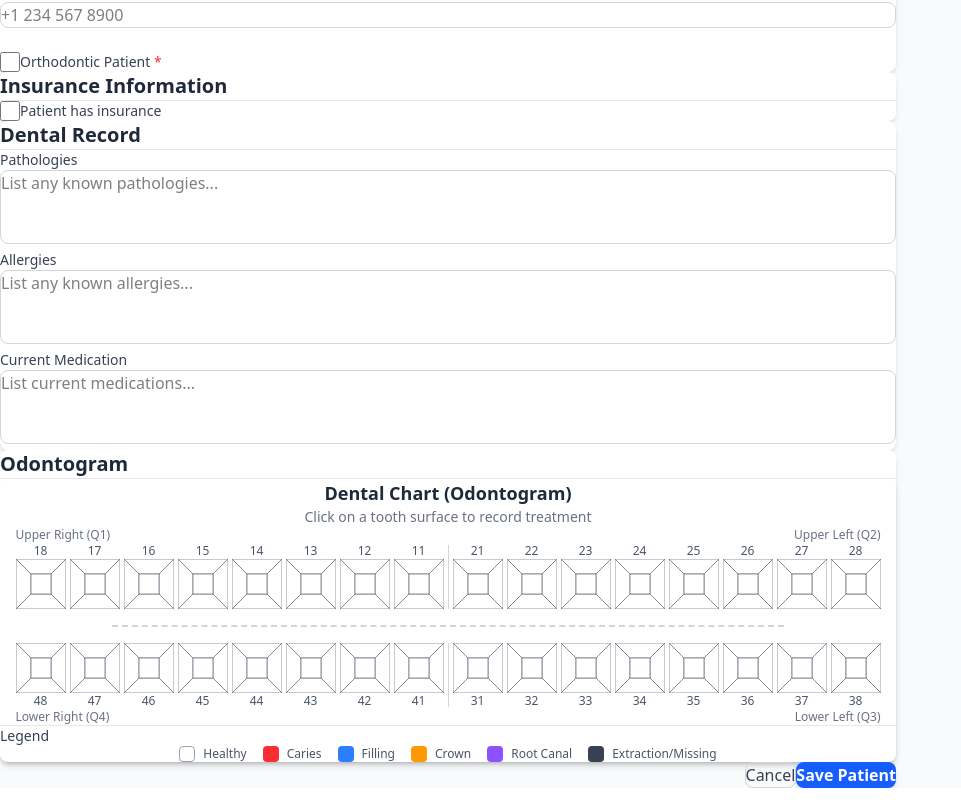
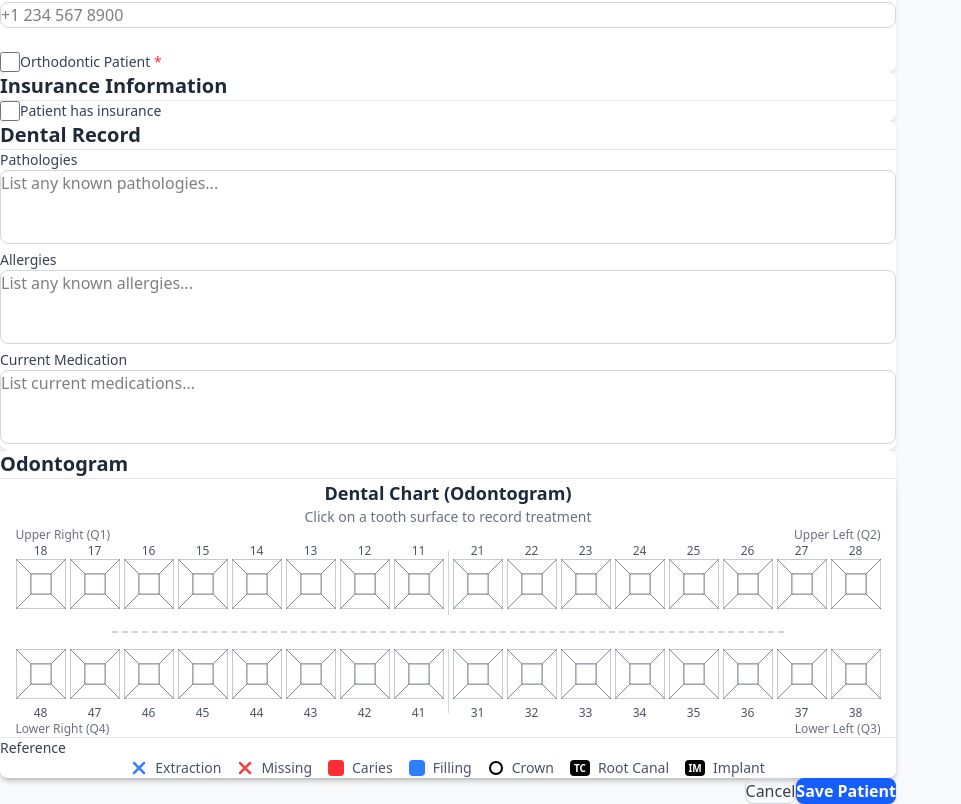
Before and after one commit to SofiaCantalupi/odonto-manager-app, an Angular app: page /patients/new in a window 1280 px wide. Shown: the part 403-1207 px from the top of the page, without its empty margins (0-961 px from the left). Built offline with nearby package versions, Linux system fonts and the light colour scheme.

Commit message:
enhance treatment representation with new types and visual configurations

```diff
--- a/src/app/odontogram/dental-types.ts
+++ b/src/app/odontogram/dental-types.ts
@@ -17,13 +17,104 @@ export type ToothSurface =
  * Types of dental treatments/conditions
  */
 export type TreatmentType =
-  | 'caries'      // Tooth decay (red)
-  | 'extraction'  // Tooth removed (dark gray)
-  | 'crown'       // Crown placed (gold)
-  | 'endodontics' // Root canal treatment (purple)
-  | 'implant'     // Dental implant (blue)
-  | 'missing'     // Tooth missing (dark gray)
-  | 'filling';    // Filling placed (blue)
+  | 'extraction'  // Tooth extracted (blue cross)
+  | 'missing'     // Tooth missing (red cross)
+  | 'caries'      // Tooth decay (red fill - surface)
+  | 'root-canal'  // Root canal treatment (label TC)
+  | 'crown'       // Crown placed (black circle outline)
+  | 'filling'     // Filling/Obturacion (blue fill - surface)
+  | 'implant';    // Dental implant (label IM)
+
+/**
+ * Treatment scope - determines how the treatment is visually applied
+ */
+export type TreatmentScope = 'surface' | 'whole-tooth';
+
+/**
+ * Symbol type for whole-tooth treatments
+ */
+export type TreatmentSymbol = 'cross' | 'circle' | 'text-TC' | 'text-IM' | 'none';
+
+/**
+ * Configuration for a treatment type's visual representation
+ */
+export interface TreatmentConfig {
+  /** Display name for the treatment */
+  label: string;
+  /** Whether it applies to a surface or whole tooth */
+  scope: TreatmentScope;
+  /** Color for the treatment (hex or Tailwind class) */
+  color: string;
+  /** Tailwind background class */
+  bgClass: string;
+  /** Tailwind text/stroke class */
+  strokeClass: string;
+  /** Symbol to display for whole-tooth treatments */
+  symbol: TreatmentSymbol;
+}
+
+/**
+ * Configuration mapping for all treatment types
+ * Defines visual rules for each treatment
+ */
+export const TREATMENT_CONFIG: Record<TreatmentType, TreatmentConfig> = {
+  extraction: {
+    label: 'Extraction',
+    scope: 'whole-tooth',
+    color: '#3b82f6', // Blue-500
+    bgClass: 'bg-blue-500',
+    strokeClass: 'stroke-blue-500',
+    symbol: 'cross'
+  },
+  missing: {
+    label: 'Missing',
+    scope: 'whole-tooth',
+    color: '#ef4444', // Red-500
+    bgClass: 'bg-red-500',
+    strokeClass: 'stroke-red-500',
+    symbol: 'cross'
+  },
+  caries: {
+    label: 'Caries',
+    scope: 'surface',
+    color: '#ef4444', // Red-500
+    bgClass: 'bg-red-500',
+    strokeClass: 'stroke-red-500',
+    symbol: 'none'
+  },
+  filling: {
+    label: 'Filling (Obturación)',
+    scope: 'surface',
+    color: '#3b82f6', // Blue-500
+    bgClass: 'bg-blue-500',
+    strokeClass: 'stroke-blue-500',
+    symbol: 'none'
+  },
+  crown: {
+    label: 'Crown',
+    scope: 'whole-tooth',
+    color: '#000000', // Black
+    bgClass: 'bg-black',
+    strokeClass: 'stroke-black',
+    symbol: 'circle'
+  },
+  'root-canal': {
+    label: 'Root Canal',
+    scope: 'whole-tooth',
+    color: '#000000', // Black
+    bgClass: 'bg-black',
+    strokeClass: 'stroke-black',
+    symbol: 'text-TC'
+  },
+  implant: {
+    label: 'Implant',
+    scope: 'whole-tooth',
+    color: '#000000', // Black
+    bgClass: 'bg-black',
+    strokeClass: 'stroke-black',
+    symbol: 'text-IM'
+  }
+};
 
 /**
  * A single treatment record for a tooth
@@ -78,22 +169,44 @@ export function surfaceToZone(surface: ToothSurface): 'center' | 'top' | 'bottom
 
 /**
  * Maps TreatmentType to the ToothCondition used by ToothComponent
+ * This maps treatments to their fill colors for surface-level display
  */
 export function treatmentToCondition(type: TreatmentType): 'healthy' | 'caries' | 'filling' | 'crown' | 'extraction' | 'root-canal' {
   switch (type) {
     case 'caries':
-      return 'caries';
+    case 'missing':
+      return 'caries'; // Red fill
     case 'filling':
-    case 'implant':
-      return 'filling';
+    case 'extraction':
+      return 'filling'; // Blue fill
     case 'crown':
       return 'crown';
-    case 'extraction':
-    case 'missing':
-      return 'extraction';
-    case 'endodontics':
+    case 'root-canal':
       return 'root-canal';
+    case 'implant':
+      return 'filling'; // Blue fill
     default:
       return 'healthy';
   }
 }
+
+/**
+ * Helper to check if a treatment applies to the whole tooth
+ */
+export function isWholeToothTreatment(type: TreatmentType): boolean {
+  return TREATMENT_CONFIG[type].scope === 'whole-tooth';
+}
+
+/**
+ * Helper to get the symbol for a treatment
+ */
+export function getTreatmentSymbol(type: TreatmentType): TreatmentSymbol {
+  return TREATMENT_CONFIG[type].symbol;
+}
+
+/**
+ * Helper to get the color for a treatment
+ */
+export function getTreatmentColor(type: TreatmentType): string {
+  return TREATMENT_CONFIG[type].color;
+}
--- a/src/app/odontogram/odontogram.html
+++ b/src/app/odontogram/odontogram.html
@@ -76,34 +76,61 @@
     </div>
   </div>
 
-  <!-- Legend -->
+  <!-- Legend / Reference -->
   <div class="legend mt-8 pt-4 border-t border-gray-200">
-    <h4 class="text-sm font-medium text-gray-700 mb-3">Legend</h4>
+    <h4 class="text-sm font-medium text-gray-700 mb-3">Reference</h4>
     <div class="flex flex-wrap justify-center gap-4">
+
+      <!-- Extraction - Blue X -->
       <div class="legend-item flex items-center gap-2">
-        <span class="w-4 h-4 rounded border border-gray-400 bg-white"></span>
-        <span class="text-xs text-gray-600">Healthy</span>
+        <svg class="w-4 h-4" viewBox="0 0 16 16" fill="none" stroke="#3b82f6" stroke-width="2.5" stroke-linecap="round">
+          <line x1="3" y1="3" x2="13" y2="13"></line>
+          <line x1="13" y1="3" x2="3" y2="13"></line>
+        </svg>
+        <span class="text-sm text-gray-600">Extraction</span>
       </div>
+
+      <!-- Missing - Red X -->
       <div class="legend-item flex items-center gap-2">
-        <span class="w-4 h-4 rounded bg-red-500"></span>
-        <span class="text-xs text-gray-600">Caries</span>
+        <svg class="w-4 h-4" viewBox="0 0 16 16" fill="none" stroke="#ef4444" stroke-width="2.5" stroke-linecap="round">
+          <line x1="3" y1="3" x2="13" y2="13"></line>
+          <line x1="13" y1="3" x2="3" y2="13"></line>
+        </svg>
+        <span class="text-sm text-gray-600">Missing</span>
       </div>
+
+      <!-- Caries - Red Square -->
       <div class="legend-item flex items-center gap-2">
-        <span class="w-4 h-4 rounded bg-blue-500"></span>
-        <span class="text-xs text-gray-600">Filling</span>
+        <span class="w-4 h-4 rounded-sm bg-red-500"></span>
+        <span class="text-sm text-gray-600">Caries</span>
       </div>
+
+      <!-- Filling - Blue Square -->
       <div class="legend-item flex items-center gap-2">
-        <span class="w-4 h-4 rounded bg-amber-500"></span>
-        <span class="text-xs text-gray-600">Crown</span>
+        <span class="w-4 h-4 rounded-sm bg-blue-500"></span>
+        <span class="text-sm text-gray-600">Filling</span>
       </div>
+
+      <!-- Crown - Black Circle Outline -->
       <div class="legend-item flex items-center gap-2">
-        <span class="w-4 h-4 rounded bg-violet-500"></span>
-        <span class="text-xs text-gray-600">Root Canal</span>
+        <svg class="w-4 h-4" viewBox="0 0 16 16" fill="none" stroke="#000000" stroke-width="2">
+          <circle cx="8" cy="8" r="6"></circle>
+        </svg>
+        <span class="text-sm text-gray-600">Crown</span>
       </div>
+
+      <!-- Root Canal - TC Text -->
       <div class="legend-item flex items-center gap-2">
-        <span class="w-4 h-4 rounded bg-gray-700"></span>
-        <span class="text-xs text-gray-600">Extraction/Missing</span>
+        <span class="inline-flex items-center justify-center w-5 h-4 bg-black text-white text-[10px] font-bold rounded-sm">TC</span>
+        <span class="text-sm text-gray-600">Root Canal</span>
       </div>
+
+      <!-- Implant - IM Text -->
+      <div class="legend-item flex items-center gap-2">
+        <span class="inline-flex items-center justify-center w-5 h-4 bg-black text-white text-[10px] font-bold rounded-sm">IM</span>
+        <span class="text-sm text-gray-600">Implant</span>
+      </div>
+
     </div>
   </div>
 </div>
--- a/src/app/tooth/tooth.css
+++ b/src/app/tooth/tooth.css
@@ -87,10 +87,49 @@
   fill: #7c3aed; /* Violet-600 */
 }
 
+/* ========== WHOLE-TOOTH TREATMENT OVERLAYS ========== */
+
+/* Container for tooth with overlays */
+.tooth-container {
+  position: relative;
+  display: inline-block;
+}
+
+/* Cross overlay styling */
+.cross-overlay line {
+  transition: stroke 0.2s ease;
+}
+
+/* Circle overlay styling */
+.circle-overlay {
+  transition: stroke 0.2s ease;
+}
+
+/* Text label badge for TC/IM */
+.text-label-badge {
+  position: absolute;
+  bottom: -2px;
+  right: -2px;
+  background-color: #000000;
+  color: #ffffff;
+  font-size: 8px;
+  font-weight: bold;
+  padding: 1px 3px;
+  border-radius: 2px;
+  line-height: 1;
+  z-index: 10;
+  pointer-events: none;
+}
+
 /* Responsive sizing utility classes */
 :host(.tooth-sm) .tooth-svg {
   width: 35px;
   height: 35px;
+}
+
+:host(.tooth-sm) .text-label-badge {
+  font-size: 6px;
+  padding: 1px 2px;
 }
 
 :host(.tooth-md) .tooth-svg {
@@ -103,9 +142,19 @@
   height: 70px;
 }
 
+:host(.tooth-lg) .text-label-badge {
+  font-size: 10px;
+  padding: 2px 4px;
+}
+
 :host(.tooth-xl) .tooth-svg {
   width: 100px;
   height: 100px;
+}
+
+:host(.tooth-xl) .text-label-badge {
+  font-size: 12px;
+  padding: 2px 5px;
 }
 
 /* Full width responsive */
--- a/src/app/tooth/tooth.html
+++ b/src/app/tooth/tooth.html
@@ -1,3 +1,4 @@
+<div class="tooth-container relative">
   <svg
     class="tooth-svg"
     viewBox="0 0 100 100"
@@ -67,4 +68,44 @@
     >
       <title>{{ getTooltip('center') }}</title>
     </polygon>
+
+    <!-- ========== OVERLAYS FOR WHOLE-TOOTH TREATMENTS ========== -->
+
+    <!-- Cross Overlay (X) for Extraction (Blue) or Missing (Red) -->
+    @if (hasCrossOverlay) {
+      <g class="cross-overlay" pointer-events="none">
+        <line
+          x1="5" y1="5" x2="95" y2="95"
+          [attr.stroke]="crossColor"
+          stroke-width="4"
+          stroke-linecap="round"
+        />
+        <line
+          x1="95" y1="5" x2="5" y2="95"
+          [attr.stroke]="crossColor"
+          stroke-width="4"
+          stroke-linecap="round"
+        />
+      </g>
+    }
+
+    <!-- Circle Overlay for Crown (Black outline, transparent fill) -->
+    @if (hasCircleOverlay) {
+      <circle
+        class="circle-overlay"
+        cx="50" cy="50" r="45"
+        fill="transparent"
+        stroke="#000000"
+        stroke-width="3"
+        pointer-events="none"
+      />
+    }
   </svg>
+
+  <!-- Text Label Badge for Root Canal (TC) or Implant (IM) -->
+  @if (hasTextOverlay) {
+    <div class="text-label-badge">
+      {{ textLabel }}
+    </div>
+  }
+</div>
--- a/src/app/tooth/tooth.ts
+++ b/src/app/tooth/tooth.ts
@@ -1,5 +1,13 @@
 import { Component, Input, Output, EventEmitter } from '@angular/core';
 import { CommonModule } from '@angular/common';
+import {
+  TreatmentType,
+  TREATMENT_CONFIG,
+  TreatmentSymbol,
+  isWholeToothTreatment,
+  getTreatmentSymbol,
+  getTreatmentColor
+} from '../odontogram/dental-types';
 
 // Zone identifier type
 export type ToothZone = 'center' | 'top' | 'bottom' | 'left' | 'right';
@@ -14,6 +22,8 @@ export interface ToothSurfaceData {
   bottom?: ToothCondition;
   left?: ToothCondition;
   right?: ToothCondition;
+  // Whole tooth treatment (optional)
+  wholeToothTreatment?: TreatmentType;
 }
 
 // Event emitted when a zone is clicked
@@ -88,6 +98,64 @@ export class ToothComponent {
   };
 
   /**
+   * Check if the tooth has a whole-tooth treatment
+   */
+  get hasWholeToothTreatment(): boolean {
+    return !!this.data.wholeToothTreatment && isWholeToothTreatment(this.data.wholeToothTreatment);
+  }
+
+  /**
+   * Get the whole-tooth treatment type
+   */
+  get wholeToothTreatment(): TreatmentType | undefined {
+    return this.data.wholeToothTreatment;
+  }
+
+  /**
+   * Check if tooth has a cross overlay (extraction or missing)
+   */
+  get hasCrossOverlay(): boolean {
+    const treatment = this.data.wholeToothTreatment;
+    if (!treatment) return false;
+    return treatment === 'extraction' || treatment === 'missing';
+  }
+
+  /**
+   * Check if tooth has a circle overlay (crown)
+   */
+  get hasCircleOverlay(): boolean {
+    return this.data.wholeToothTreatment === 'crown';
+  }
+
+  /**
+   * Check if tooth has a text label overlay (root-canal or implant)
+   */
+  get hasTextOverlay(): boolean {
+    const treatment = this.data.wholeToothTreatment;
+    if (!treatment) return false;
+    return treatment === 'root-canal' || treatment === 'implant';
+  }
+
+  /**
+   * Get the text label for text overlay treatments
+   */
+  get textLabel(): string {
+    const treatment = this.data.wholeToothTreatment;
+    if (treatment === 'root-canal') return 'TC';
+    if (treatment === 'implant') return 'IM';
+    return '';
+  }
+
+  /**
+   * Get the color for the cross overlay
+   */
+  get crossColor(): string {
+    const treatment = this.data.wholeToothTreatment;
+    if (!treatment) return '#000000';
+    return getTreatmentColor(treatment);
+  }
+
+  /**
    * Get the CSS class for a specific zone based on its condition
    */
   getZoneClass(zone: ToothZone): string {
```
Lines whose indentation alone changed are shown as unchanged.
